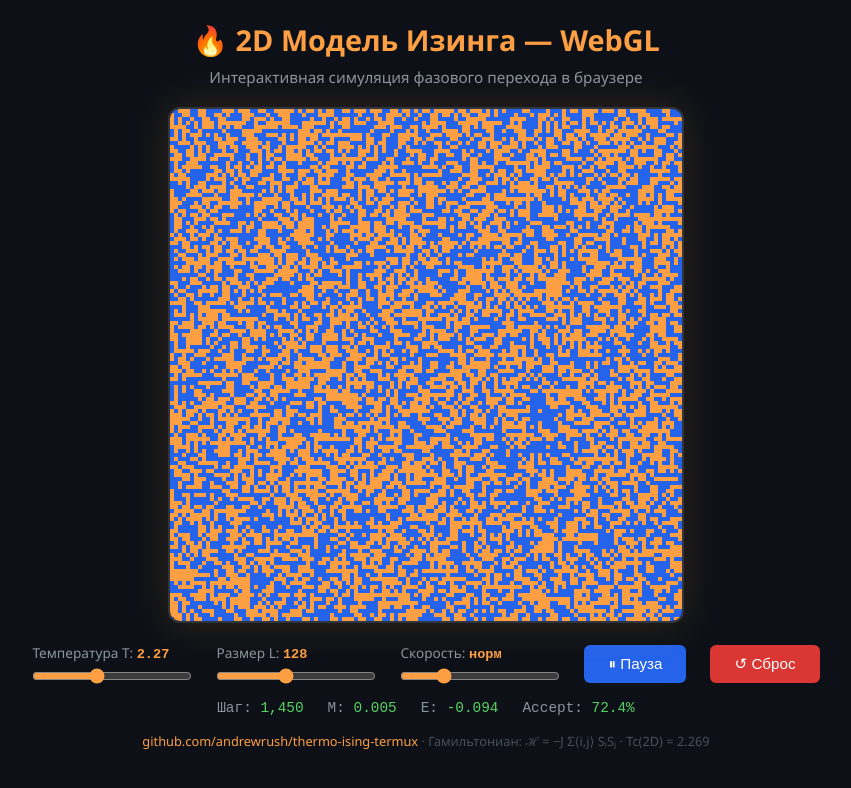
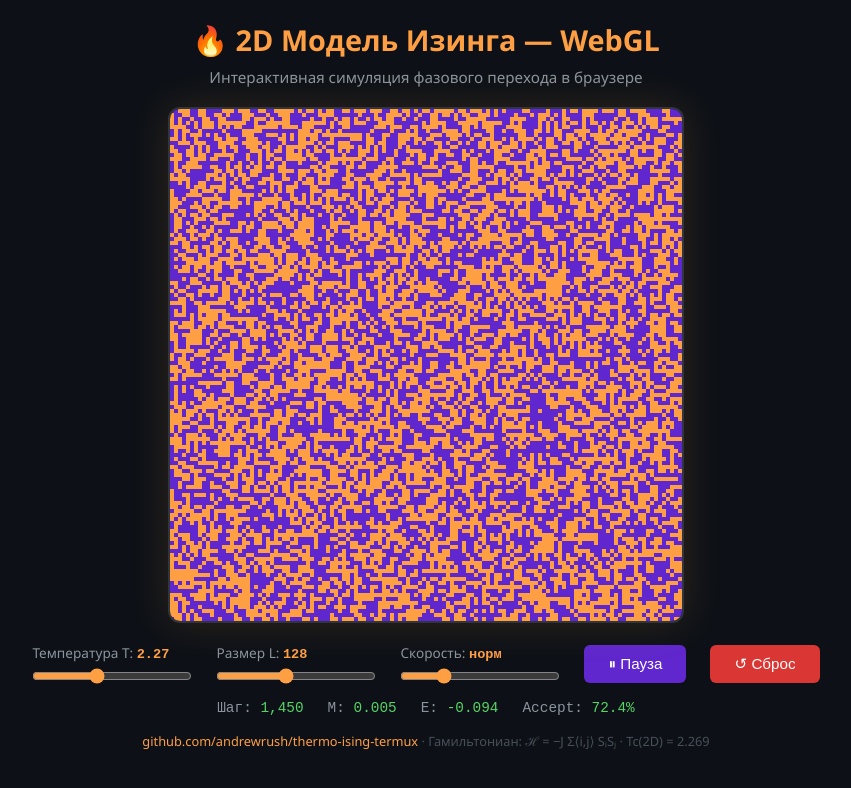
Before and after one commit to andrewrush/thermo-ising-termux, a plain HTML site: page ising_demo.html in a window 1280 px wide. Shown: the whole page, without its empty margins (214-1065 px from the left). Drawn offline with Linux system fonts and the light colour scheme.

```diff
--- a/ising_demo.html
+++ b/ising_demo.html
@@ -57,8 +57,8 @@
     transition: background 0.2s;
 }
 button:hover { background: #2ea043; }
-button#pauseBtn { background: #2563eb; }
-button#pauseBtn:hover { background: #3b82f6; }
+button#pauseBtn { background: #5f27cd; }
+button#pauseBtn:hover { background: #7b4fe0; }
 button#resetBtn { background: #da3633; }
 button#resetBtn:hover { background: #f85149; }
 #stats {
@@ -222,7 +222,7 @@
     vec4 c = texture2D(u_tex, v_uv);
     // c.r = 1 for spin +1, c.r = 0 for spin -1
     vec3 up = vec3(1.0, 0.624, 0.263);    // #ff9f43 orange
-    vec3 down = vec3(0.145, 0.388, 0.922); // #2563eb blue
+    vec3 down = vec3(0.373, 0.153, 0.804); // #5f27cd violet
     vec3 col = mix(down, up, c.r);
     gl_FragColor = vec4(col, 1.0);
 }`;
```
Also changed, not shown: 1 other file.
